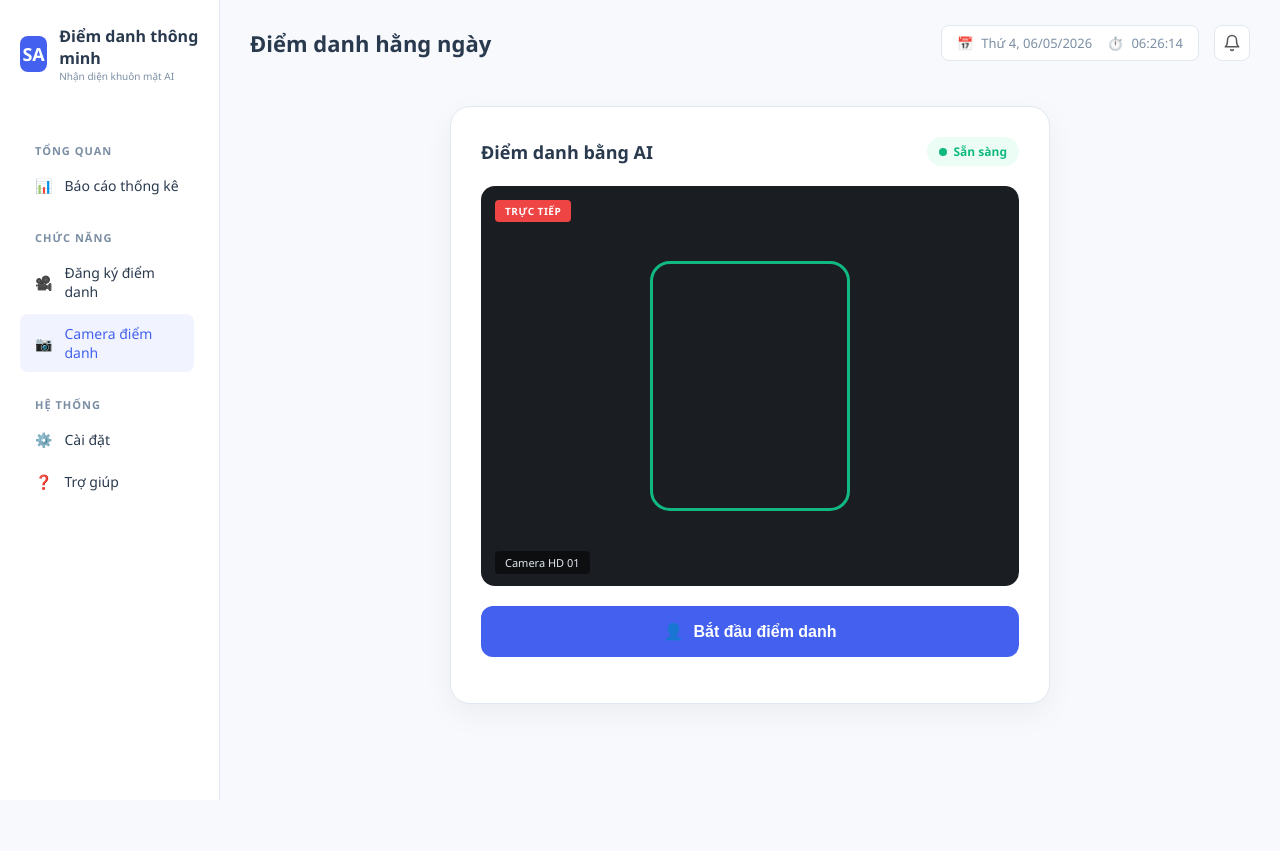
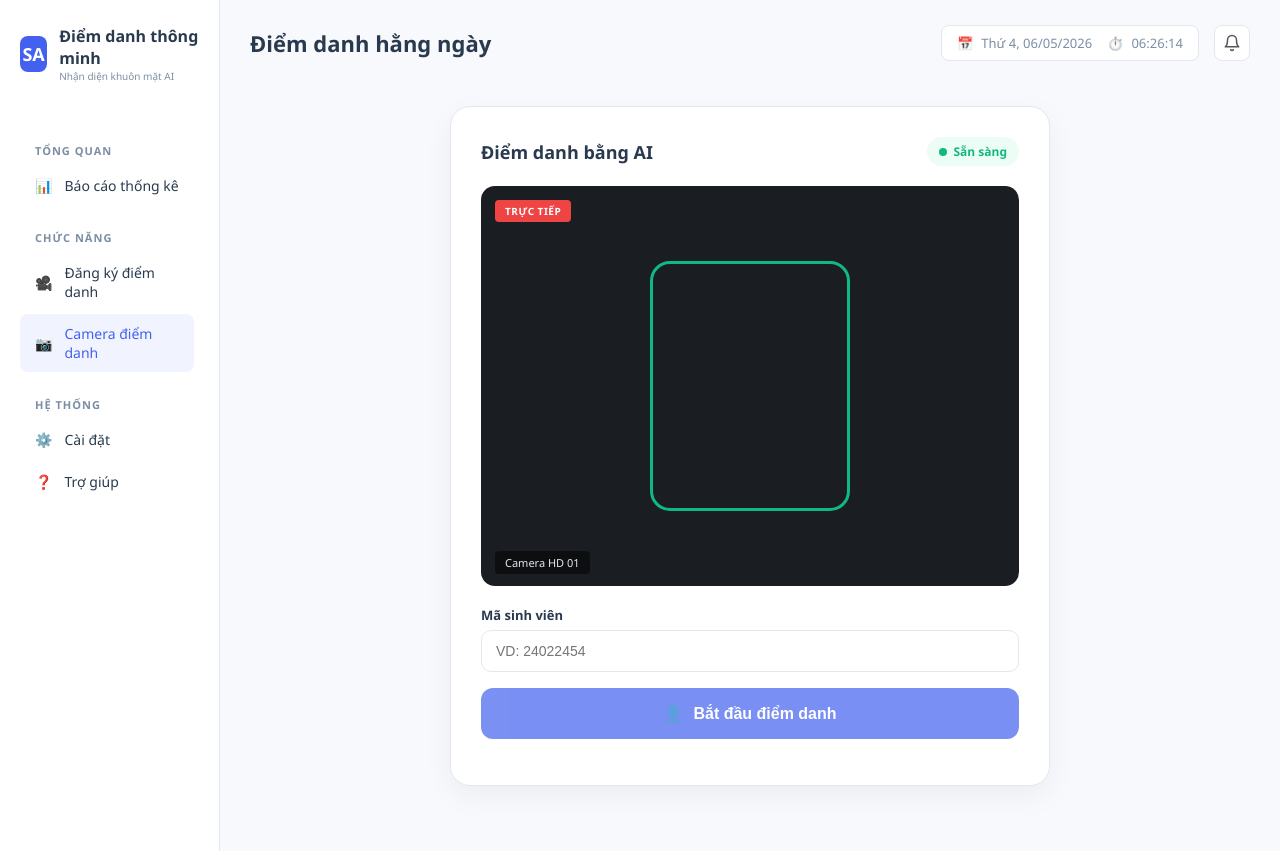
Before and after one commit to LeVietThanh1412/BTL-2526II_AIT3004_2-smart_attendance_system, a Vue app in the folder frontend/: page /checkin in a window 1280 px wide. Before the commit the page ends 800 px from the top, so only its background shows below. Built offline with nearby package versions, Linux system fonts and the light colour scheme; no server answers.

Commit message:
thêm thanh nhập student id

```diff
--- a/frontend/src/user/CheckIn.vue
+++ b/frontend/src/user/CheckIn.vue
@@ -20,7 +20,24 @@
                         <div class="video-camera-info">Camera HD 01</div>
                     </div>
 
-                    <button class="checkin-btn" :disabled="isProcessing" @click="handleCheckIn">
+                    <div class="input-group">
+                        <label for="studentId">Mã sinh viên</label>
+                        <input
+                            id="studentId"
+                            v-model="studentId"
+                            class="input-field"
+                            :class="{ invalid: studentIdError }"
+                            placeholder="VD: 24022454"
+                            @input="studentIdError = ''"
+                        />
+                        <p v-if="studentIdError" class="input-error">{{ studentIdError }}</p>
+                    </div>
+
+                    <button
+                        class="checkin-btn"
+                        :disabled="isProcessing || !isStudentIdValid"
+                        @click="handleCheckIn"
+                    >
                         <span>👤</span>
                         {{ isProcessing ? 'Đang nhận diện...' : 'Bắt đầu điểm danh' }}
                     </button>
@@ -29,6 +46,7 @@
                         <div class="result-info">
                             <h4>{{ result.userName }}</h4>
                             <p>{{ result.checkInTime }}</p>
+                            <p v-if="result.scoreText" class="result-score">{{ result.scoreText }}</p>
                         </div>
                         <div class="result-status">{{ result.statusText }}</div>
                     </div>
@@ -39,7 +57,7 @@
 </template>
 
 <script setup>
-import { ref, onMounted, onUnmounted } from 'vue'
+import { ref, computed, onMounted, onUnmounted } from 'vue'
 import AdminSidebar from '../admin/AdminSidebar.vue'
 import TopHeader from '../admin/TopHeader.vue'
 import { submitCheckIn } from '../shared/api'
@@ -49,6 +67,10 @@ const videoEl = ref(null)
 const canvasEl = ref(null)
 const isProcessing = ref(false)
 const result = ref(null)
+const studentId = ref('')
+const studentIdError = ref('')
+
+const isStudentIdValid = computed(() => studentId.value.trim().length >= 3)
 
 let videoStream = null
 
@@ -71,8 +93,24 @@ const startWebcam = async () => {
 }
 
 // === Chụp ảnh & gửi backend AI ===
+const validateStudentId = () => {
+    const value = studentId.value.trim()
+    if (!value) {
+        studentIdError.value = 'Vui lòng nhập mã sinh viên.'
+        return false
+    }
+    if (value.length < 3) {
+        studentIdError.value = 'Mã sinh viên phải có ít nhất 3 ký tự.'
+        return false
+    }
+    studentIdError.value = ''
+    return true
+}
+
 const handleCheckIn = async () => {
     if (!videoEl.value || !canvasEl.value) return
+    if (!validateStudentId()) return
+
     isProcessing.value = true
     result.value = null
 
@@ -82,15 +120,30 @@ const handleCheckIn = async () => {
     canvas.height = video.videoHeight
     canvas.getContext('2d').drawImage(video, 0, 0, canvas.width, canvas.height)
     const base64 = canvas.toDataURL('image/jpeg', 0.9)
+    const normalizedStudentId = studentId.value.trim()
 
     try {
-        const res = await submitCheckIn(base64)
+        const res = await submitCheckIn({
+            base64Image: base64,
+            student_id: normalizedStudentId,
+        })
         const now = new Date()
+        const matched = Boolean(res?.matched)
+        const matchScore = Number(res?.match_score ?? res?.score ?? 0)
+        const threshold = Number(res?.threshold ?? 0)
+        const hasScore = Number.isFinite(matchScore) && Number.isFinite(threshold)
+        const scoreText = hasScore
+            ? `Độ tương đồng: ${matchScore.toFixed(4)} (ngưỡng ${threshold.toFixed(4)})`
+            : ''
         result.value = {
-            userName: res.student_id ? `Mã SV: ${res.student_id}` : 'Đã nhận diện khuôn mặt',
+            userName: res.student_id ? `Mã SV: ${res.student_id}` : `Mã SV: ${normalizedStudentId}`,
             checkInTime: `${formatTime(now)} - ${formatShortDate(now)}`,
-            statusText: res.message || (res.status === 'success' ? 'Điểm danh thành công!' : 'Điểm danh thất bại!'),
-            isError: res.status !== 'success',
+            statusText:
+                res.reason ||
+                res.message ||
+                (matched ? 'Điểm danh thành công!' : 'Điểm danh thất bại!'),
+            isError: !matched,
+            scoreText,
         }
     } catch (err) {
         console.error('[v0] Lỗi gửi điểm danh:', err.message)
@@ -101,6 +154,7 @@ const handleCheckIn = async () => {
             checkInTime: `${formatTime(now)} - ${formatShortDate(now)}`,
             statusText: fallbackMessage,
             isError: true,
+            scoreText: '',
         }
     } finally {
         isProcessing.value = false
@@ -230,6 +284,44 @@ main.content {
     border-radius: 4px;
 }
 
+.input-group {
+    display: flex;
+    flex-direction: column;
+    gap: 6px;
+    margin-bottom: 16px;
+}
+
+.input-group label {
+    font-size: 13px;
+    font-weight: 600;
+    color: var(--text-main);
+}
+
+.input-field {
+    padding: 12px 14px;
+    border-radius: 10px;
+    border: 1px solid var(--border-color);
+    font-size: 14px;
+    transition: border-color 0.2s, box-shadow 0.2s;
+}
+
+.input-field:focus {
+    outline: none;
+    border-color: var(--primary-color);
+    box-shadow: 0 0 0 3px rgba(79, 109, 245, 0.15);
+}
+
+.input-field.invalid {
+    border-color: var(--danger-color);
+    box-shadow: 0 0 0 3px rgba(239, 68, 68, 0.12);
+}
+
+.input-error {
+    color: var(--danger-color);
+    font-size: 12px;
+    margin: 0;
+}
+
 .checkin-btn {
     width: 100%;
     background-color: var(--primary-color);
@@ -288,6 +380,11 @@ main.content {
     font-size: 13px;
 }
 
+.result-score {
+    margin-top: 6px;
+    font-size: 12px;
+}
+
 .result-status {
     padding: 6px 12px;
     border-radius: 20px;
```
Also changed, not shown: frontend/src/shared/api.js (+7 -2 lines).
